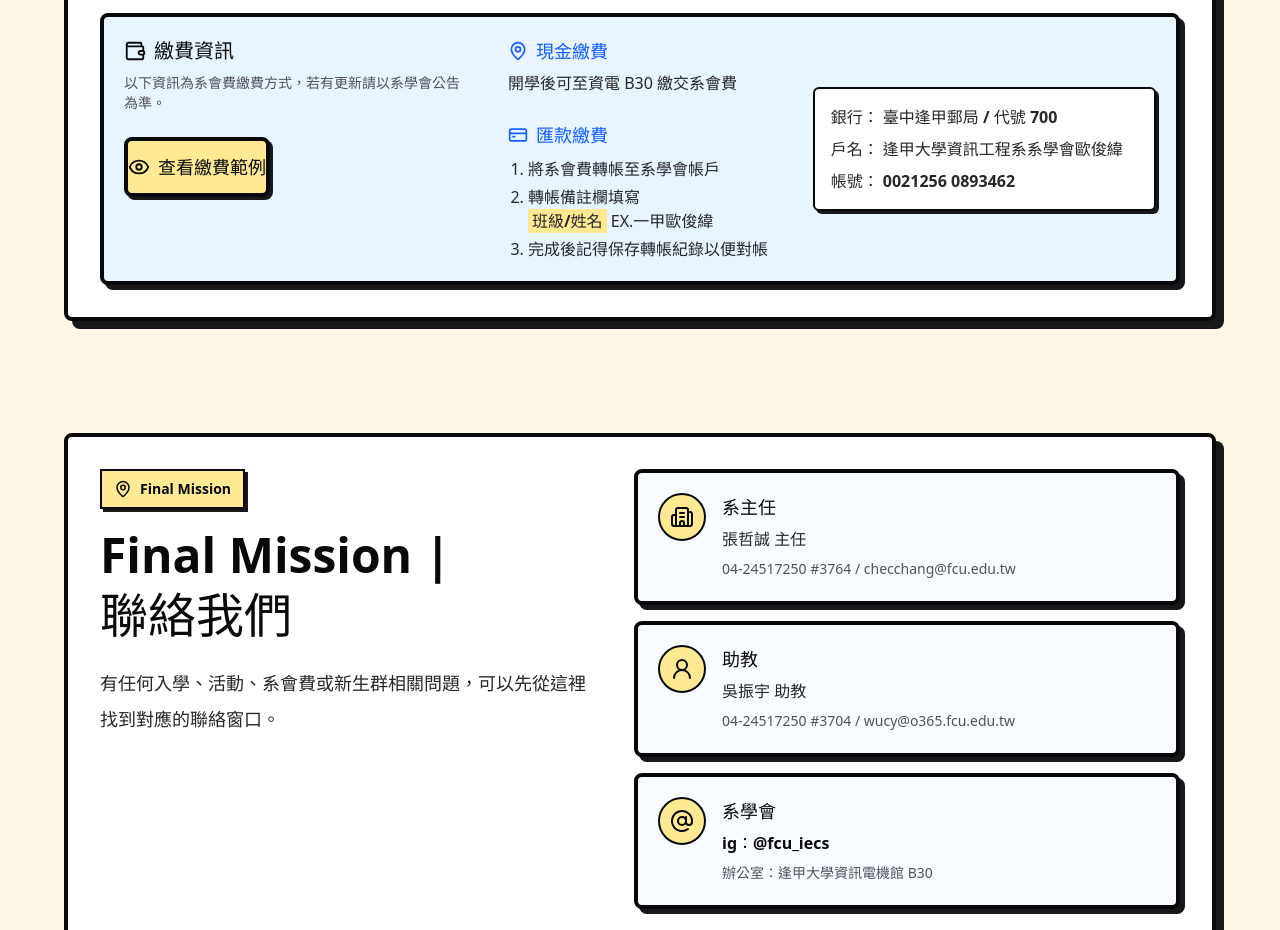
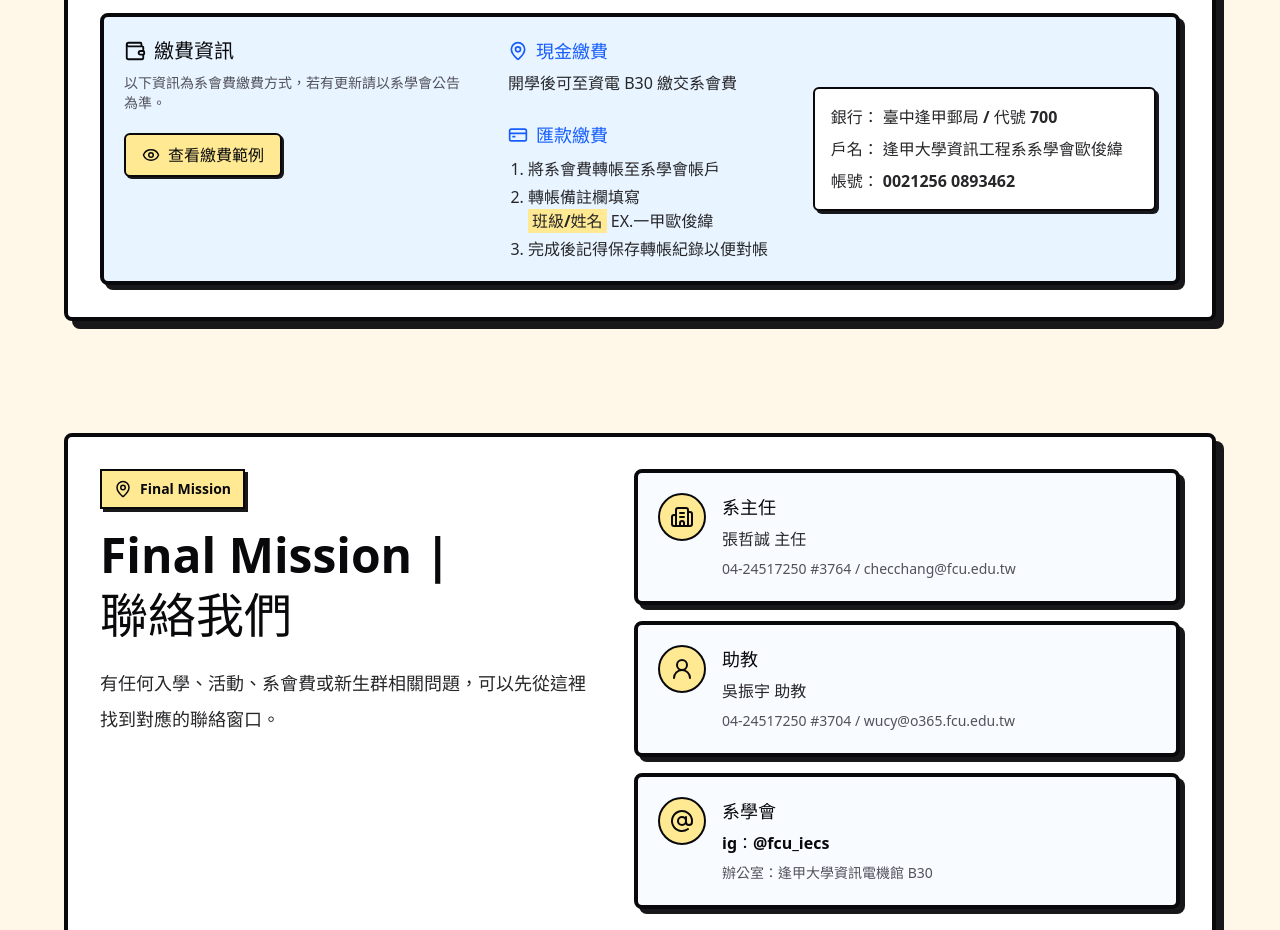
Before and after one commit to AllEnough/iecs_handbook, a React (Vite) app: page / in a window 1280 px wide. Shown: the part 2681-3611 px from the top of the page. Built offline with nearby package versions, Linux system fonts and the light colour scheme.

Commit message:
fix: resize payment guide button

```diff
--- a/src/components/FeeSection.jsx
+++ b/src/components/FeeSection.jsx
@@ -127,9 +127,9 @@ function FeeSection() {
                 <button
                   type="button"
                   onClick={() => setIsPaymentGuideOpen(true)}
-                  className="mt-6 hidden items-center justify-center gap-2 rounded-lg border-4 border-zinc-950 bg-[#ffe993] py-3 text-lg font-black shadow-[3px_3px_0_#18181b] transition hover:-translate-y-1 hover:shadow-[5px_5px_0_#18181b] lg:flex"
+                  className="mt-5 hidden w-fit items-center justify-center gap-2 rounded-md border-2 border-zinc-950 bg-[#ffe993] px-4 py-2 text-base font-black shadow-[2px_2px_0_#18181b] transition hover:-translate-y-0.5 hover:shadow-[3px_3px_0_#18181b] lg:flex"
                 >
-                  <Eye size={22} />
+                  <Eye size={18} />
                   查看繳費範例
                 </button>
               </div>
@@ -188,9 +188,9 @@ function FeeSection() {
             <button
               type="button"
               onClick={() => setIsPaymentGuideOpen(true)}
-              className="mt-6 flex md:hidden items-center justify-center gap-2 rounded-lg border-4 border-zinc-950 bg-[#ffe993] py-3 text-lg font-black shadow-[3px_3px_0_#18181b] transition hover:-translate-y-1 hover:shadow-[5px_5px_0_#18181b]"
+              className="mt-6 flex items-center justify-center gap-2 rounded-md border-2 border-zinc-950 bg-[#ffe993] px-4 py-2.5 text-base font-black shadow-[2px_2px_0_#18181b] transition hover:-translate-y-0.5 hover:shadow-[3px_3px_0_#18181b] md:hidden"
             >
-              <Eye size={22} />
+              <Eye size={18} />
               查看繳費範例
             </button>
           </div>
```
